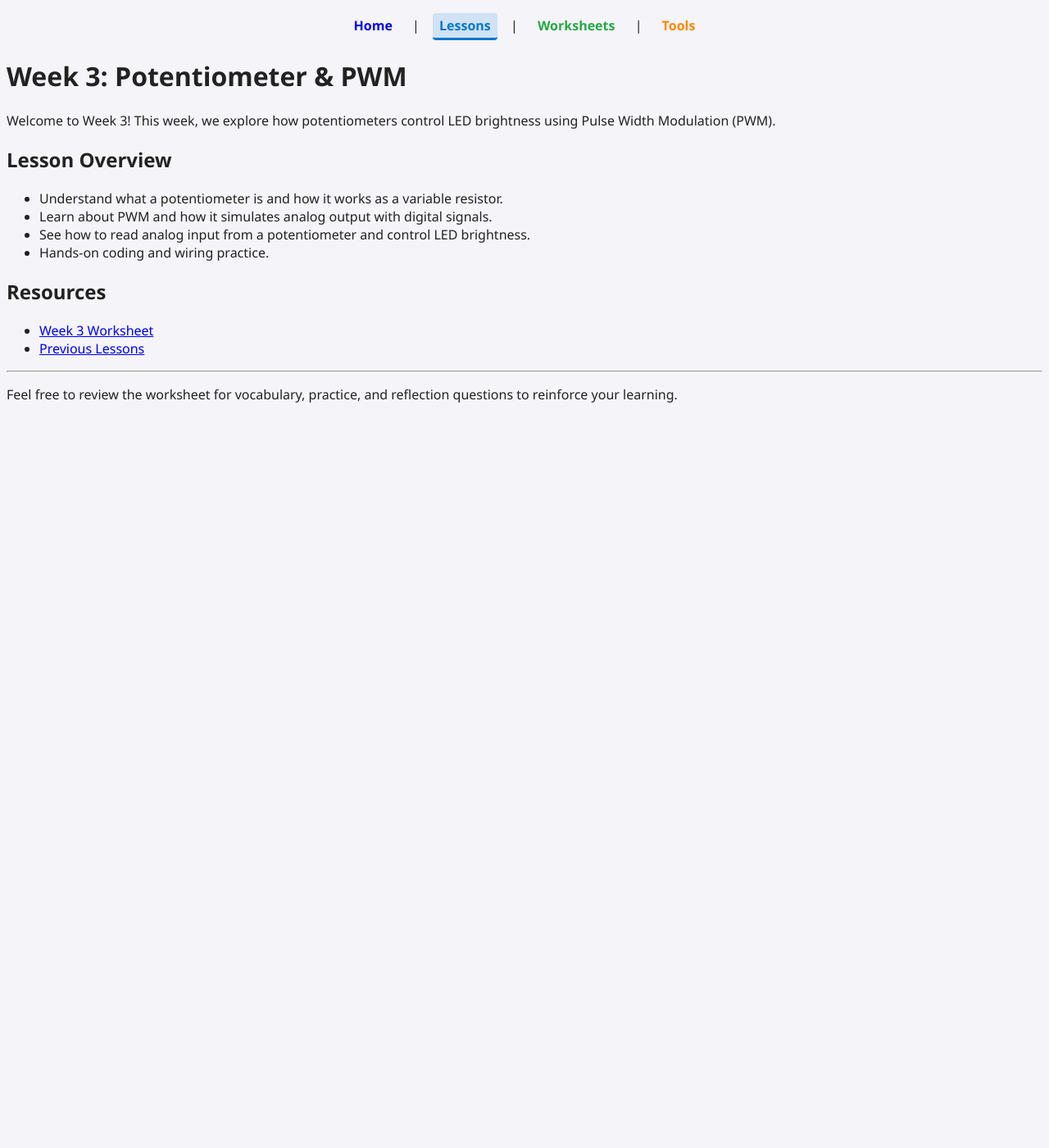
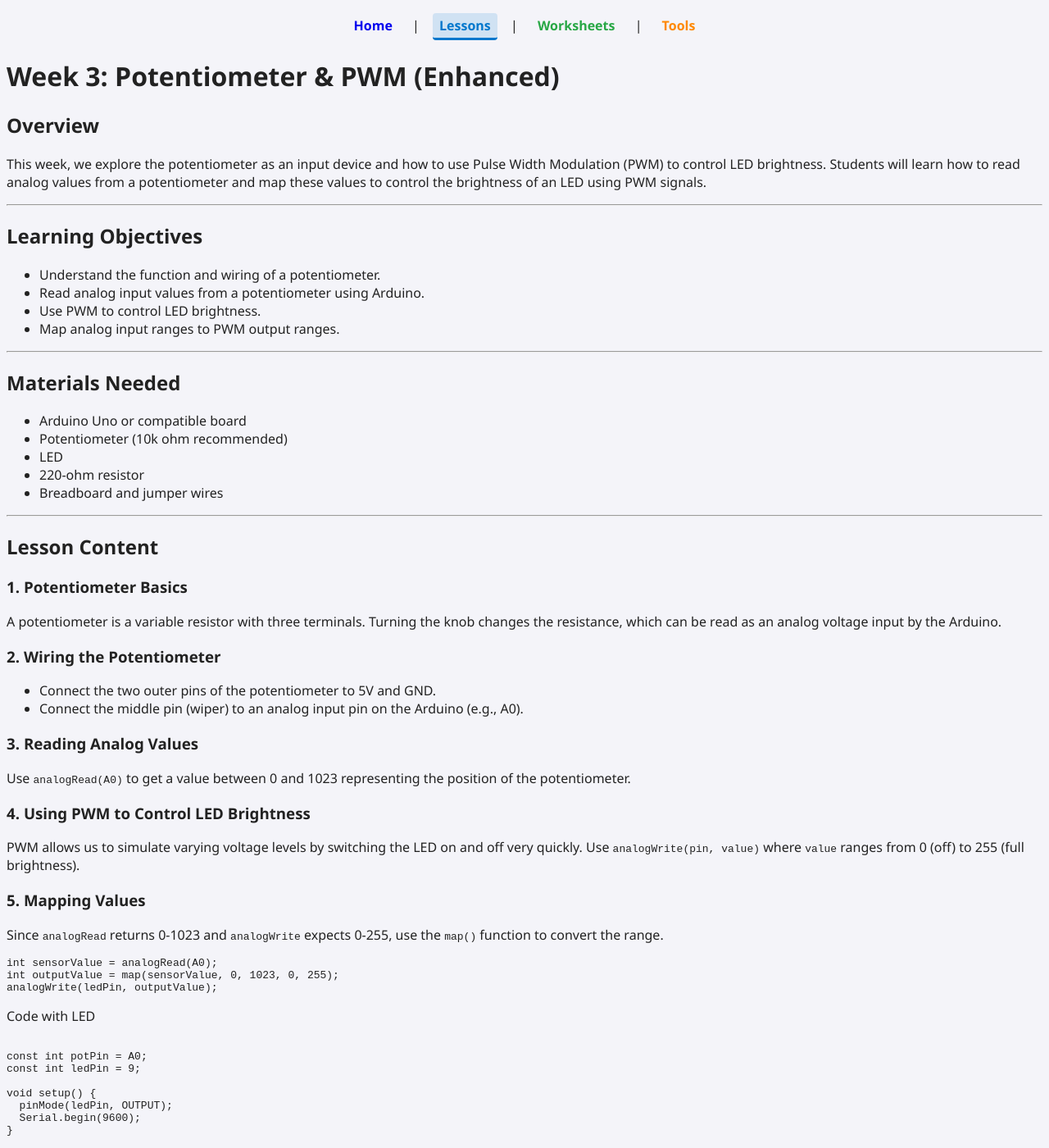
Before and after one commit to ImMrHh/arduino.journey, a Jekyll site: the page built from lessons/week3.md, in a window 1280 px wide and 1400 px high. Shown: the whole window at 82% size. Built offline with Jekyll 4.4.1, drawn with Linux system fonts in a browser that asks for light colours; our own code applies the rules of GitHub Pages for plain Markdown files; some of the changed text lies outside the part shown.

Commit message:
week3 corrected

````diff
--- a/lessons/week3.md
+++ b/lessons/week3.md
@@ -1,13 +1,79 @@
-# Week 3: Potentiometer & PWM
+# Week 3: Potentiometer & PWM (Enhanced)
 
-Welcome to Week 3! This week, we explore how potentiometers control LED brightness using Pulse Width Modulation (PWM).
+## Overview
 
-## Lesson Overview
+This week, we explore the potentiometer as an input device and how to use Pulse Width Modulation (PWM) to control LED brightness. Students will learn how to read analog values from a potentiometer and map these values to control the brightness of an LED using PWM signals.
 
-- Understand what a potentiometer is and how it works as a variable resistor.
-- Learn about PWM and how it simulates analog output with digital signals.
-- See how to read analog input from a potentiometer and control LED brightness.
-- Hands-on coding and wiring practice.
+---
+
+## Learning Objectives
+
+* Understand the function and wiring of a potentiometer.
+* Read analog input values from a potentiometer using Arduino.
+* Use PWM to control LED brightness.
+* Map analog input ranges to PWM output ranges.
+
+---
+
+## Materials Needed
+
+* Arduino Uno or compatible board
+* Potentiometer (10k ohm recommended)
+* LED
+* 220-ohm resistor
+* Breadboard and jumper wires
+
+---
+
+## Lesson Content
+
+### 1. Potentiometer Basics
+
+A potentiometer is a variable resistor with three terminals. Turning the knob changes the resistance, which can be read as an analog voltage input by the Arduino.
+
+### 2. Wiring the Potentiometer
+
+* Connect the two outer pins of the potentiometer to 5V and GND.
+* Connect the middle pin (wiper) to an analog input pin on the Arduino (e.g., A0).
+
+### 3. Reading Analog Values
+
+Use `analogRead(A0)` to get a value between 0 and 1023 representing the position of the potentiometer.
+
+### 4. Using PWM to Control LED Brightness
+
+PWM allows us to simulate varying voltage levels by switching the LED on and off very quickly. Use `analogWrite(pin, value)` where `value` ranges from 0 (off) to 255 (full brightness).
+
+### 5. Mapping Values
+
+Since `analogRead` returns 0-1023 and `analogWrite` expects 0-255, use the `map()` function to convert the range.
+
+```cpp
+int sensorValue = analogRead(A0);
+int outputValue = map(sensorValue, 0, 1023, 0, 255);
+analogWrite(ledPin, outputValue);
+```
+
+Code with LED
+
+```cpp
+
+const int potPin = A0;
+const int ledPin = 9;
+
+void setup() {
+  pinMode(ledPin, OUTPUT);
+  Serial.begin(9600);
+}
+
+void loop() {
+  int sensorValue = analogRead(potPin);
+  int outputValue = map(sensorValue, 0, 1023, 0, 255);
+  analogWrite(ledPin, outputValue);
+  Serial.println(sensorValue);
+  delay(10);
+}
+```
 
 ## Resources
 
@@ -15,5 +81,3 @@ Welcome to Week 3! This week, we explore how potentiometers control LED brightne
 - [Previous Lessons]({{ "/lessons/" | relative_url }})
 
 ---
-
-Feel free to review the worksheet for vocabulary, practice, and reflection questions to reinforce your learning.
````
Also changed, not shown: lessons/week1.md (+1 -1 lines).
